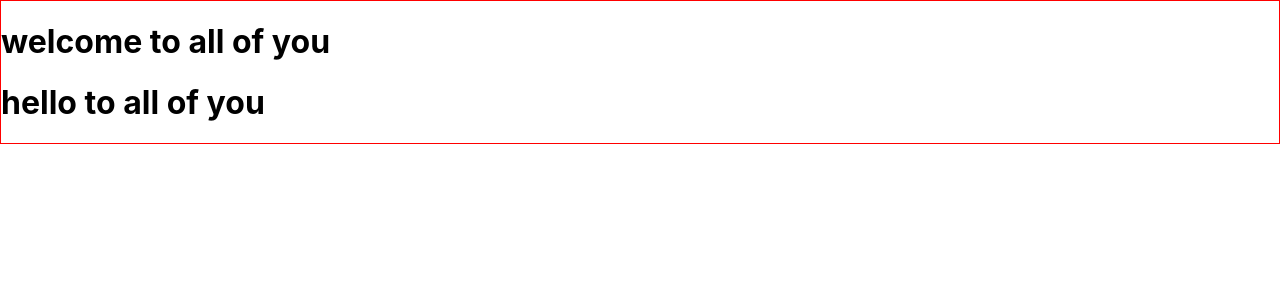
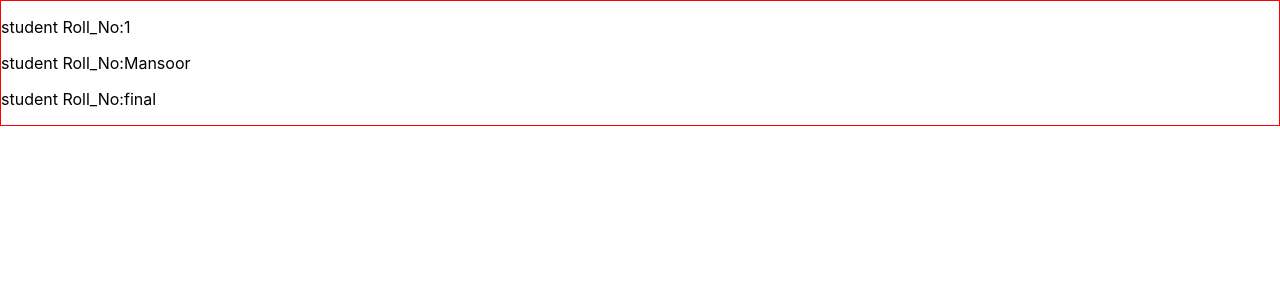
Before and after one commit to foziaShareen/easy_react, a React (Create React App) app: page / in a window 1280 px wide. Shown: the top 300 px of the page. Built offline with nearby package versions, Linux system fonts and the light colour scheme.

Commit message:
class2 branch

```diff
--- a/src/index.js
+++ b/src/index.js
@@ -1,23 +1,33 @@
 import React from 'react';
 import ReactDOM from 'react-dom';
 import './index.css';
-// const element = <h1 className="styleclass">Welcome to react programming class day one </h1>
-// ReactDOM.render(element,document.getElementById('root'));
-//if we want to make two h1 what will wwe do
-// const newelement= <h1 className="styleclass">Welcome to react programming class day one </h1>
-// const element = <h1 className="styleclass">hello to all</h1>
-// ReactDOM.render(element,document.getElementById('root'));
-// ReactDOM.render(element,document.getElementById('root2'));
-//it is working but it is not the solution
-// const element=(
-//   <div className="styleclass">git
-//     <h1>welcome to the class day one</h1>
-//     <h1>hello to the class day two</h1>
-//   </div>
+function StudentInfo(student){
+  return(
+<div className="styleclass">
+  <p>
+    <label>
 
-// );
-const element =(
-  React.createElement('div',{className:"styleclass"},React.createElement('h1',null,"welcome to all of you"),
-  React.createElement('h1',null,"hello to all of you"))
-)
+      student Roll_No:{student.Roll_No}
+
+    </label>
+  </p>
+  <p>
+    <label>
+
+      student Roll_No:{student.Name}
+
+    </label>
+  </p>
+  <p>
+    <label>
+
+      student Roll_No:{student.Class}
+
+    </label>
+  </p>
+</div>)
+}
+const element =<StudentInfo Roll_No="1" Name="Mansoor" Class="final"/>
+
+
 ReactDOM.render(element,document.getElementById('root'))
```
